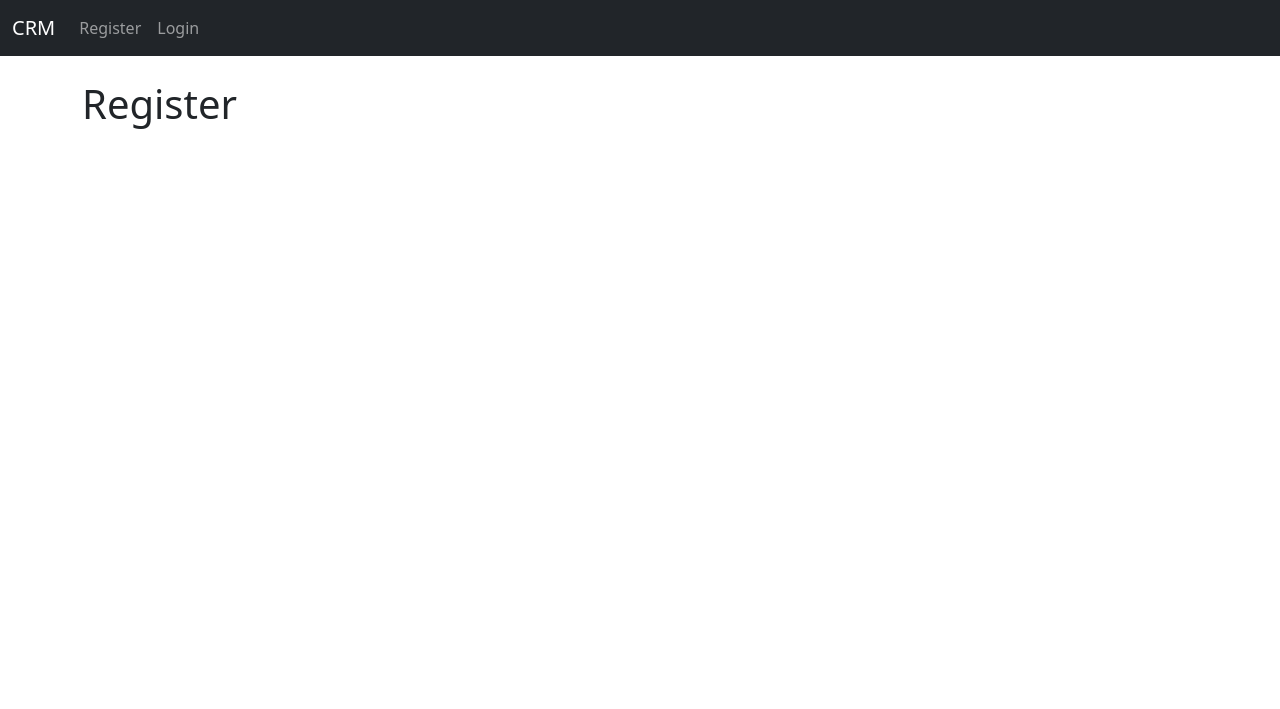
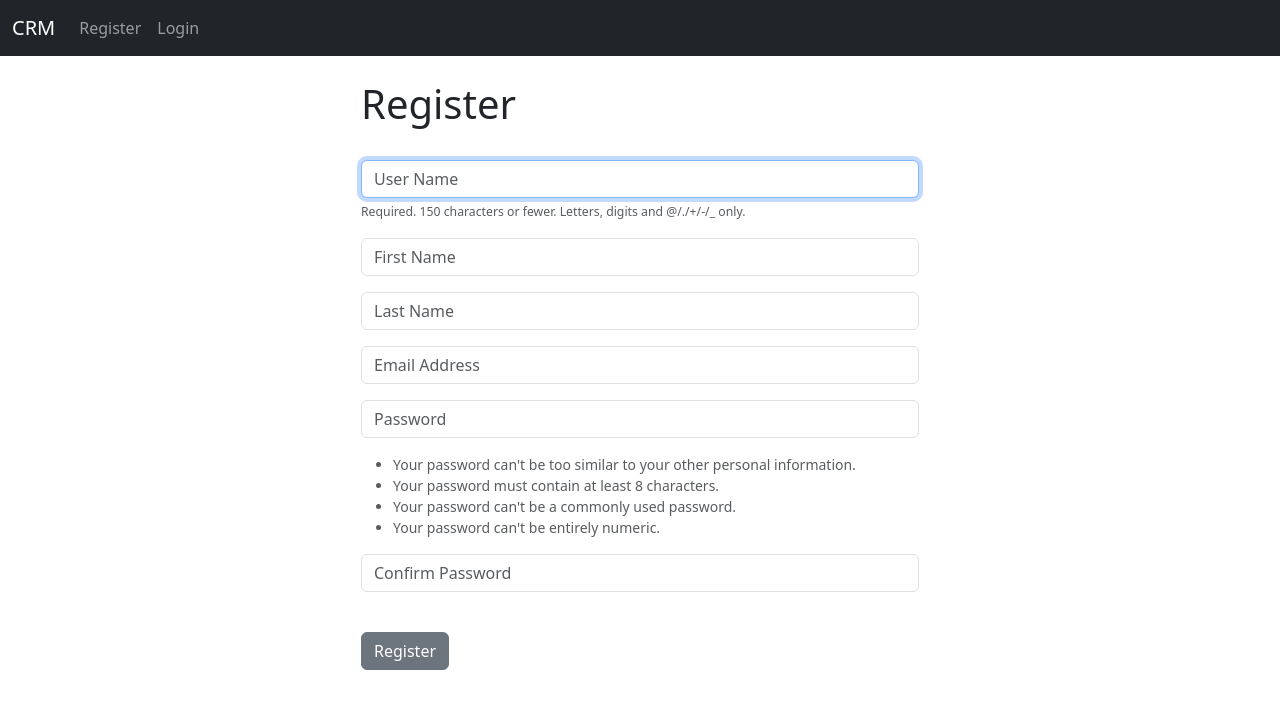
Before and after one commit to pikz-eng/Django-CRM, a Django app: page /register/ in a window 1280 px wide. Shown: the top 709 px of the page. Run offline with Django 5.2, Linux system fonts and the light colour scheme.

Commit message:
Last Commit

```diff
--- a/__init__.py
+++ b/__init__.py
@@ -1,2 +1,6 @@
 def views():
     return None
+
+
+def forms():
+    return None
--- /dev/null
+++ b/mysite/admin.py
@@ -0,0 +1,4 @@
+from django.contrib import admin
+from .models import Customer
+
+admin.site.register(Customer)
--- /dev/null
+++ b/mysite/apps.py
@@ -0,0 +1,6 @@
+from django.apps import AppConfig
+
+
+class MysiteConfig(AppConfig):
+    default_auto_field = 'django.db.models.BigAutoField'
+    name = 'mysite'
--- a/mysite/forms.py
+++ b/mysite/forms.py
@@ -1,34 +1,59 @@
-from django.contrib.auth.forms import   UserCreationForm
+from django.contrib.auth.forms import UserCreationForm
 from django.contrib.auth.models import User
-from django import  forms
+from django import forms
+from .models import Customer
 
 class SignUpForm(UserCreationForm):
-    email = forms.EmailField(Label = "",widget=forms.TextInput(attrs={'class':'form-control', 'placeholder':'Email Address'}))
-    first_name = forms.CharField(Label = "",max_lenght =100,widget=forms.TextInput(attrs={'class':'form-control', 'placeholder':'First Name'}))
-    last_name = forms.CharField(Label = "",max_lenght =100,widget=forms.TextInput(attrs={'class':'form-control', 'placeholder':'Last Name'}))
+    email = forms.EmailField(
+        label="",
+        widget=forms.TextInput(attrs={'class': 'form-control', 'placeholder': 'Email Address'})
+    )
+    first_name = forms.CharField(
+        label="",
+        max_length=100,
+        widget=forms.TextInput(attrs={'class': 'form-control', 'placeholder': 'First Name'})
+    )
+    last_name = forms.CharField(
+        label="",
+        max_length=100,
+        widget=forms.TextInput(attrs={'class': 'form-control', 'placeholder': 'Last Name'})
+    )
 
-
-class Meta:
-    model = User
-    fields = ('username','email','first_name','last_name','email','password1','password2')
+    class Meta:
+        model = User
+        fields = ('username', 'first_name', 'last_name', 'email', 'password1', 'password2')
 
     def __init__(self, *args, **kwargs):
         super(SignUpForm, self).__init__(*args, **kwargs)
 
-        self.fields['username'].widget.attrs['class'] = 'form-control'
-        self.fields['username'].widget.attrs['placeholder'] = 'User Name'
-        self.fields['username'].label = ''
-        self.fields[
-            'username'].help_text = '<span class="form-text text-muted"><small>Required. 150 characters or fewer. Letters, digits and @/./+/-/_ only.</small></span>'
+        # Configurare uniformă pentru toate câmpurile
+        for field_name, field in self.fields.items():
+            field.widget.attrs['class'] = 'form-control'
+            field.label = ''
+            if field_name == 'username':
+                field.widget.attrs['placeholder'] = 'User Name'
+                field.help_text = '<span class="form-text text-muted"><small>Required. 150 characters or fewer. Letters, digits and @/./+/-/_ only.</small></span>'
+            elif field_name == 'password1':
+                field.widget.attrs['placeholder'] = 'Password'
+                field.help_text = '<ul class="form-text text-muted small"><li>Your password can\'t be too similar to your other personal information.</li><li>Your password must contain at least 8 characters.</li><li>Your password can\'t be a commonly used password.</li><li>Your password can\'t be entirely numeric.</li></ul>'
+            elif field_name == 'password2':
+                field.widget.attrs['placeholder'] = 'Confirm Password'
+                field.help_text = ''
 
-        self.fields['password1'].widget.attrs['class'] = 'form-control'
-        self.fields['password1'].widget.attrs['placeholder'] = 'Password'
-        self.fields['password1'].label = ''
-        self.fields[
-            'password1'].help_text = '<ul class="form-text text-muted small"><li>Your password can\'t be too similar to your other personal information.</li><li>Your password must contain at least 8 characters.</li><li>Your password can\'t be a commonly used password.</li><li>Your password can\'t be entirely numeric.</li></ul>'
 
-        self.fields['password2'].widget.attrs['class'] = 'form-control'
-        self.fields['password2'].widget.attrs['placeholder'] = 'Confirm Password'
-        self.fields['password2'].label = ''
-        self.fields[
-            'password2'].help_text = '<span class="form-text text-muted"><small>Enter the same password as before, for verification.</small></span>'
+
+
+
+class AddRecordForm(forms.ModelForm):
+    first_name = forms.CharField(required=True, widget= forms.widgets.TextInput(attrs={"placeholder":"First Name", "class":"form-control"}), label = "")
+    last_name = forms.CharField(required=True, widget= forms.widgets.TextInput(attrs={"placeholder":"Last Name", "class":"form-control"}), label = "")
+    email =forms.CharField(required=True, widget= forms.widgets.TextInput(attrs={"placeholder":"Email", "class":"form-control"}), label = "")
+    phone =forms.CharField(required=True, widget= forms.widgets.TextInput(attrs={"placeholder":"Phone", "class":"form-control"}), label = "")
+    address =forms.CharField(required=True, widget= forms.widgets.TextInput(attrs={"placeholder":"Address", "class":"form-control"}), label = "")
+    city =forms.CharField(required=True, widget= forms.widgets.TextInput(attrs={"placeholder":"City", "class":"form-control"}), label = "")
+    state =forms.CharField(required=True, widget= forms.widgets.TextInput(attrs={"placeholder":"State", "class":"form-control"}), label = "")
+    zipcode =forms.CharField(required=True, widget= forms.widgets.TextInput(attrs={"placeholder":"ZipCode", "class":"form-control"}), label = "")
+
+    class Meta:
+        model = Customer
+        exclude = ["user",]
--- a/mysite/templates/navbar.html
+++ b/mysite/templates/navbar.html
@@ -8,7 +8,9 @@
       <ul class="navbar-nav me-auto mb-2 mb-lg-0">
         {% if user.is_authenticated %}
 
-
+        <li class="nav-item">
+          <a class="nav-link" href="{% url 'add_record' %}">Add Record</a>
+        </li>
         <li class="nav-item">
           <a class="nav-link" href="{% url 'logout' %}">Logout</a>
         </li>
--- a/mysite/templates/register.html
+++ b/mysite/templates/register.html
@@ -1,6 +1,33 @@
 {% extends 'base.html' %}
+
 {% block content %}
+<div class="col-md-6 offset-md-3">
+    <h1>Register</h1>
+    </br>
 
-<h1>Register</h1>
+    <form method="POST" action="">
+        {% csrf_token %}
 
+        {% if form.errors %}
+        <div class="alert alert-warning alert-dismissible fade show" role="alert">
+            Your Form Has error
+            {% for field in form %}
+                {% if field.errors %}
+                    <div>
+                        {{ field.errors }}
+                    </div>
+                {% endif %}
+            {% endfor %}
+            <button type="button" class="close" data-dismiss="alert" aria-label="Close">
+                <span aria-hidden="true">&times;</span>
+            </button>
+        </div>
+        {% endif %}
+
+        {{ form.as_p }}
+
+        <br/>
+        <button type="submit" class="btn btn-secondary">Register</button>
+    </form>
+</div>
 {% endblock %}
--- a/mysite/urls.py
+++ b/mysite/urls.py
@@ -8,5 +8,8 @@ urlpatterns = [
     #path('login/', views.login_user, name ='login'),
     path('logout/', views.logout_user, name ='logout'),
     path('register/', views.register_user, name ='register'),
+    path('record/<int:pk>', views.customer_record, name ='record'),
+    path('delete_record/<int:pk>', views.delete_record, name ='delete_record'),
+    path('add_record/', views.add_record, name ='add_record'),
 
 ]
--- a/mysite/views.py
+++ b/mysite/views.py
@@ -1,7 +1,16 @@
 from django.shortcuts import render,redirect
 from django.contrib.auth import authenticate,login,logout
 from django.contrib import messages
+from .forms import SignUpForm,AddRecordForm
+from .models import Customer
+
+
+
 def home(request):
+    customers = Customer.objects.all()
+
+
+
     # check to see if loggin in
     if request.method == "POST":
         username = request.POST['username']
@@ -16,7 +25,7 @@ def home(request):
             messages.success(request, 'User-ul nu existaTry again!')
             return redirect('home')
     else:
-        return render(request, 'home.html',  {})
+        return render(request, 'home.html',  {'customers':customers})
 
 
 
@@ -26,4 +35,56 @@ def logout_user(request):
     return redirect('home')
 
 def register_user(request):
-    return render(request, 'register.html', {})
+
+    if request.method == "POST":
+        form = SignUpForm(request.POST)
+        if form.is_valid():
+            form.save()
+            # Authenticate and login
+            username = form.cleaned_data['username']
+            password = form.cleaned_data['password1']
+            user = authenticate(request, username=username, password=password)
+            login(request, user)
+            messages.success(request, 'you have Successfully Registered!')
+            return redirect('home')
+
+    else:
+        form = SignUpForm()
+        return render(request, 'register.html', {'form': form})
+
+    return render(request, 'register.html', {'form': form})
+
+def customer_record(request,pk):
+    if request.user.is_authenticated:
+
+        customer_record = Customer.objects.get(id=pk)
+        return render(request, 'record.html', {'customer_record':customer_record})
+
+    else:
+        messages.success(request, 'You must to be logged in!')
+        return redirect('home')
+
+def delete_record(request,pk):
+    if request.user.is_authenticated:
+        delete_it = Customer.objects.get(id=pk)
+        delete_it.delete()
+        messages.success(request, 'Customer Deleted!')
+        return redirect('home')
+    else:
+        messages.success(request, 'You must to be logged in!')
+        return redirect('home')
+
+def add_record(request):
+    form = AddRecordForm(request.POST or None)
+    if request.user.is_authenticated:
+        if request.method == "POST":
+            if form.is_valid():
+                add_record = form.save()
+
+
+                messages.success(request, 'Record Added!')
+                return redirect('home')
+        return render(request, 'add_record.html',{'form':form})
+    else:
+        messages.success(request, 'You must to be logged in!')
+        return redirect('home')
```
Also changed, not shown: mysite/models.py (added, +15 -0 lines), mysite/templates/add_record.html (added, +24 -0 lines), mysite/templates/home.html (+49 -6 lines), mysite/templates/record.html (added, +43 -0 lines), mysite/migrations/0001_initial.py (added), mysite/migrations/__init__.py (added).
